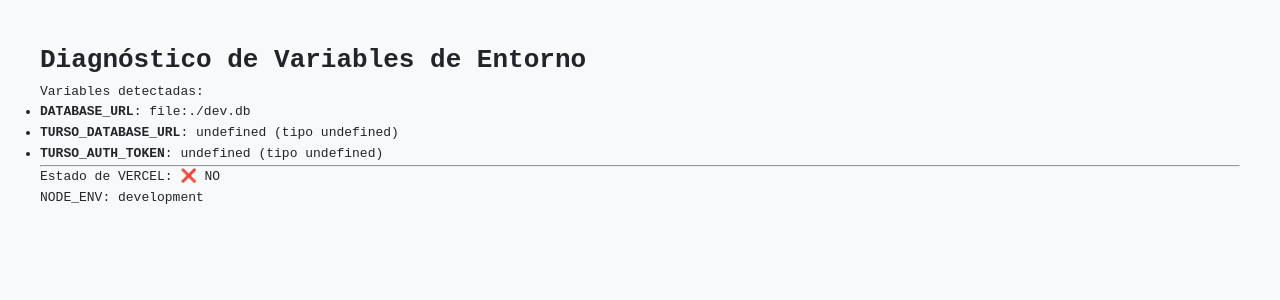
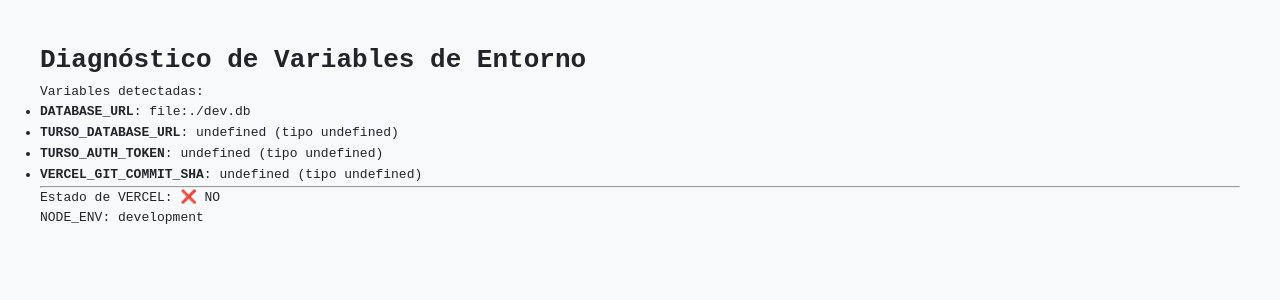
Before and after one commit to testpehuenia-ship-it/guialocal, a Next.js app: page /diagnostico in a window 1280 px wide. Shown: the top 300 px of the page. Built offline with nearby package versions, Linux system fonts and the light colour scheme.

Commit message:
debug: agregar VERCEL_GIT_COMMIT_SHA a la pagina de diagnostico para rastrear el despliegue

```diff
--- a/app/diagnostico/page.tsx
+++ b/app/diagnostico/page.tsx
@@ -19,7 +19,7 @@ export default function DiagnosticsPage() {
     return val;
   };
 
-  const keys = ['DATABASE_URL', 'TURSO_DATABASE_URL', 'TURSO_AUTH_TOKEN'];
+  const keys = ['DATABASE_URL', 'TURSO_DATABASE_URL', 'TURSO_AUTH_TOKEN', 'VERCEL_GIT_COMMIT_SHA'];
 
   return (
     <div style={{ padding: '40px', fontFamily: 'monospace' }}>
```
